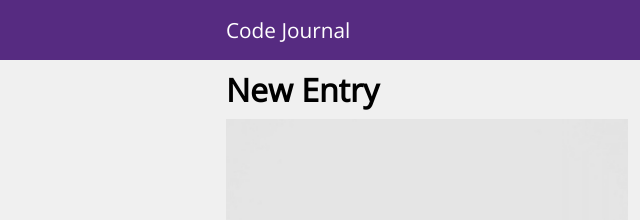
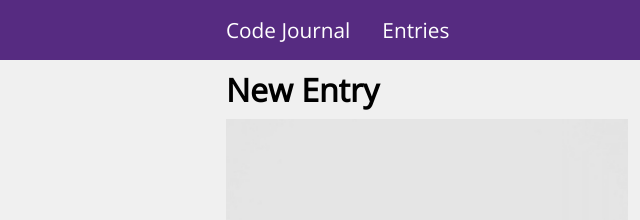
Before and after one commit to Yi-Jacob/code-journal, a website: page index.html in a window 1280 px wide. Shown: the top 220 px of the page, 0-640 px from the left. Drawn offline with nearby package versions, Linux system fonts and the light colour scheme.

Commit message:
Add an anchor to the entries view that shows the entry form.

```diff
--- a/css/styles.css
+++ b/css/styles.css
@@ -7,7 +7,7 @@ body {
 }
 
 .header-position {
-  margin: 0;
+  margin: 0 2rem 0 0;
   padding: 1rem 0;
 }
 
@@ -79,3 +79,14 @@ input {
   justify-content: space-between;
   align-items: center;
 }
+
+.nav-entry {
+  font-size: 1.3rem;
+  font-family: "Open Sans", sans-serif;
+  color: white;
+  text-decoration: none;
+}
+
+.nav-alignment {
+  align-items: center;
+}
--- a/index.html
+++ b/index.html
@@ -19,8 +19,9 @@
 
   <header class="purple">
     <div class="container">
-      <div class="column-full">
+      <div class="column-full row nav-alignment">
         <p class="header-position header-font">Code Journal</p>
+        <a href="#" class="nav-entry">Entries</a>
       </div>
     </div>
   </header>
```
